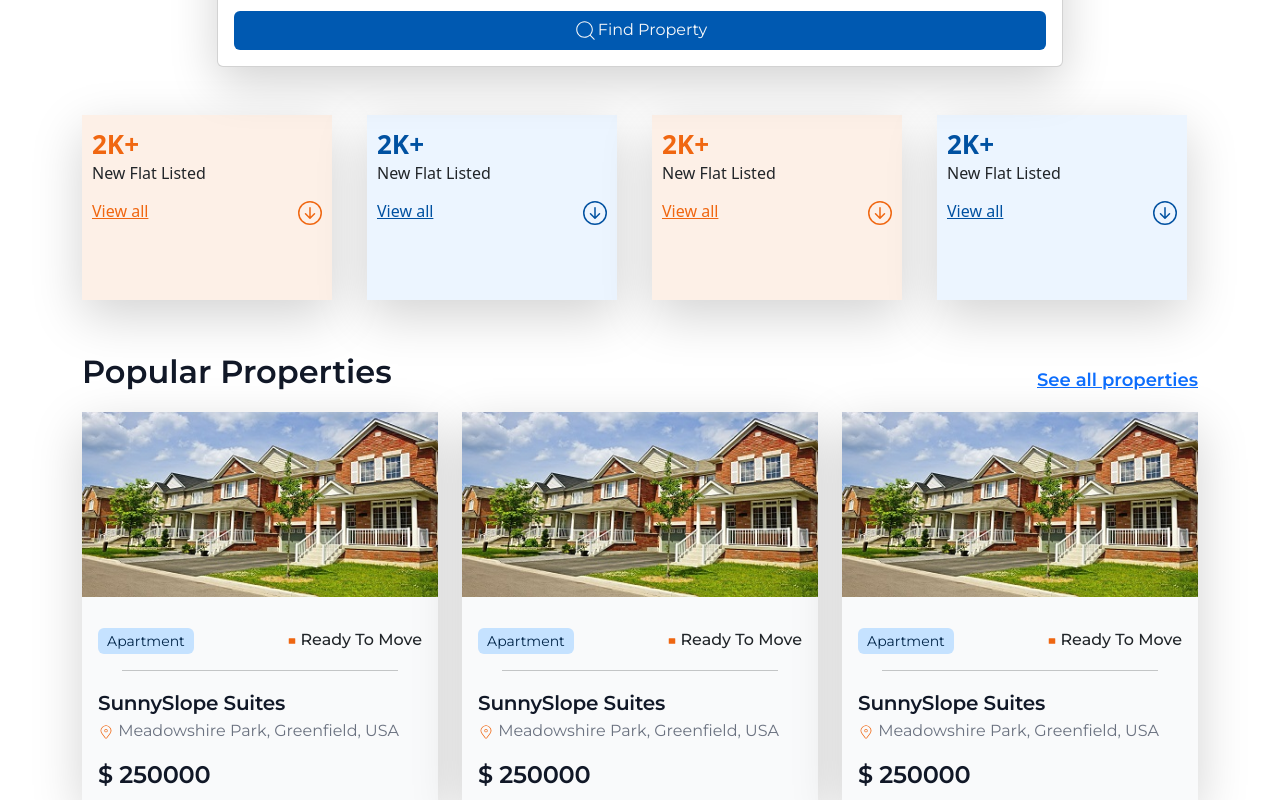
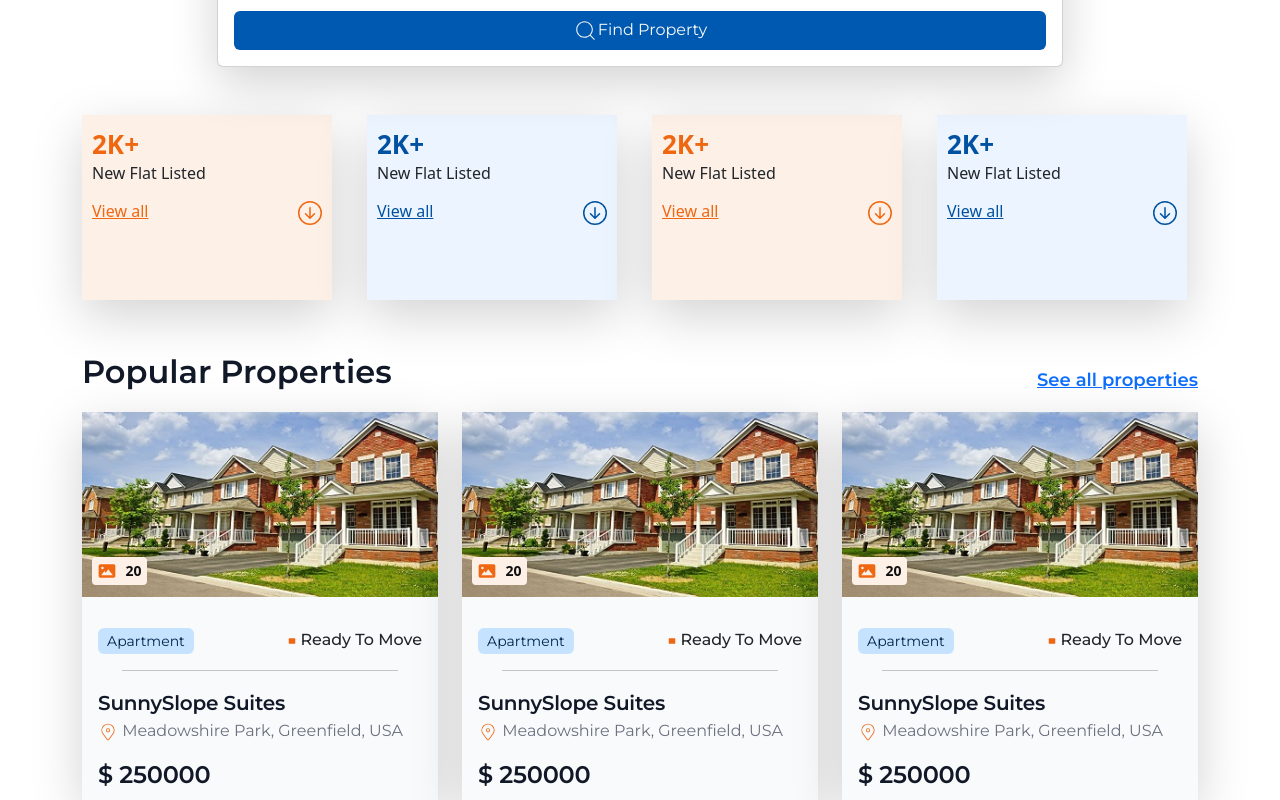
Before and after one commit to Ruhul-Amin-Badol/Real-Estate-Forntend-React, a React (Create React App) app: page /dashboard in a window 1280 px wide. Shown: the part 469-1269 px from the top of the page. Built offline with nearby package versions, Linux system fonts and the light colour scheme; sample sign-in values are in the browser's storage.

Commit message:
card update

```diff
--- a/src/assets/css/style.css
+++ b/src/assets/css/style.css
@@ -340,6 +340,7 @@
 .ProductCart-image{
   width:  100%;
   height: 200px;
+  position: relative;
 
 
 }
@@ -387,6 +388,12 @@
 
 
 }
+.productcart-p2 .icon {
+  color: #f06711;
+  font: bold;
+  font-size: 20px;
+
+}
 .productcart-Budget{
   font-family:'Montserrat', sans-serif;
   font-size: 24px;
@@ -396,5 +403,33 @@
   text-align: left;
   color: #111827;
 
+}
+.ProductCart-img {
+  display: block;
+}
+
+.image-count {
+  width: 55px;
+  height: 28px;
+  padding: 4px;
+  gap: 8px;
+  border-radius: 4px;
+  opacity: 1;
+  background-color: #FDF0E7;
+  position: absolute;
+  top: 145px;
+  left: 10px;
+  z-index: 1;
+  display: flex;
+  align-items: center;
+  justify-content: center;
+  font-size: 14px;
+  color: #101010;
+  font-weight: 600;
+  line-height: 20px;
 
 }
+.image-count .icon {
+  font-size: 20px;
+  color: rgba(240, 103, 17, 1);
+}
--- a/src/component/ProductCart1.jsx
+++ b/src/component/ProductCart1.jsx
@@ -1,13 +1,15 @@
 import React from "react";
 import Productcart1 from "../assets/images/ProductCart1.jpg";
 import { PiRectangleFill } from "react-icons/pi";
-import { CiSearch, CiLocationOn } from "react-icons/ci";
+import { CiLocationOn } from "react-icons/ci";
+import { BiSolidImage } from "react-icons/bi";
 
 const ProductCart1 = () => {
   return (
     <div className="ProductCart1-main shadow-lg">
       <div className="ProductCart-image mb-0">
-        <img src={Productcart1} alt="hero" className="img-fluid mb-0" />
+        <img src={Productcart1} alt="hero" className="img-fluid mb-0 ProductCart-img"/>
+        <span className="image-count"><BiSolidImage className="icon"/> 20</span>
       </div>
       <div className="ProductCart1-main2 mt-0">
         <div className="d-flex justify-content-between">
@@ -17,7 +19,7 @@ const ProductCart1 = () => {
         <hr className="mx-4 mt-0"/>
         <div>
             <p className="productcart-p1 mb-0">SunnySlope Suites</p>
-            <p className="productcart-p2 mt-0"><CiLocationOn style={{ color: '#f06711'}} className="text-bold"/> Meadowshire Park, Greenfield, USA</p>
+            <p className="productcart-p2 mt-0"><CiLocationOn className="icon"/> Meadowshire Park, Greenfield, USA</p>
         </div>
         <div>
             <p className='productcart-Budget'>$ 250000</p>
```
